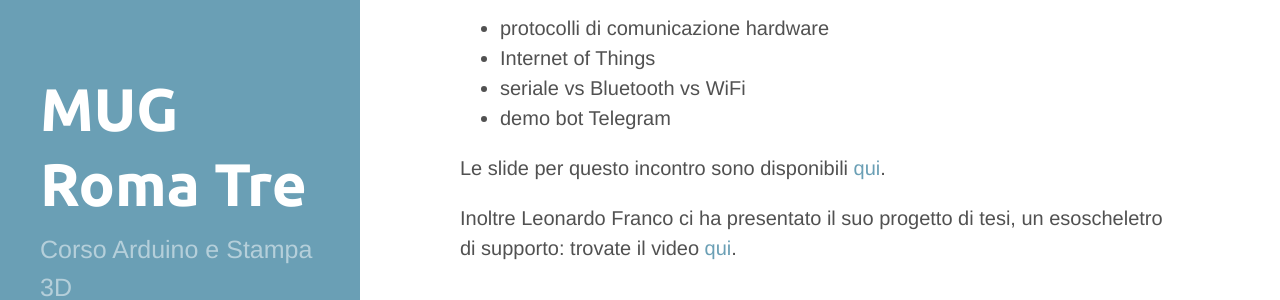
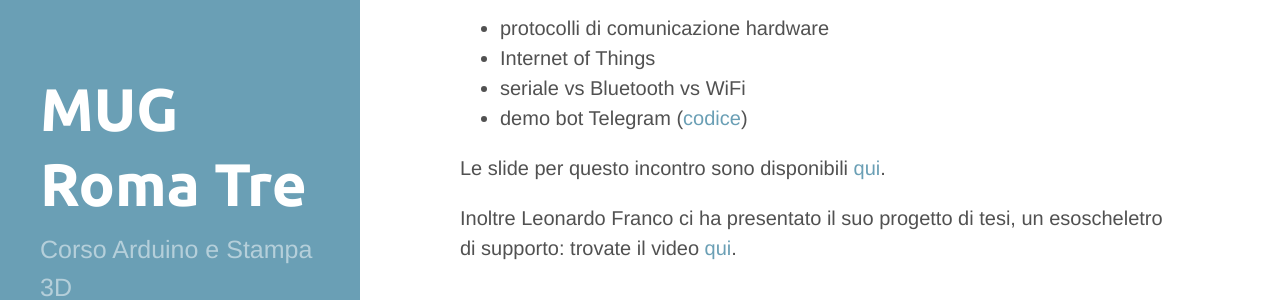
Before and after one commit to mugroma3/corso-arduino, a Jekyll site: the page built from 03 Lezione.md, in a window 1280 px wide. Shown: the part 254-554 px from the top of the page. Built offline with Jekyll 4.4.1, drawn with Linux system fonts in a browser that asks for light colours.

Commit message:
Updated 03 Lezione.md

```diff
--- a/03 Lezione.md
+++ b/03 Lezione.md
@@ -13,7 +13,7 @@ Abbiamo parlato di:
 * protocolli di comunicazione hardware
 * Internet of Things
 * seriale vs Bluetooth vs WiFi
-* demo bot Telegram
+* demo bot Telegram ([codice](https://github.com/mugroma3/EsempioArduinoTelegram))
 
 Le slide per questo incontro sono disponibili [qui]({{ site.baseurl }}/materiale/lezione3.pdf).
 
```
